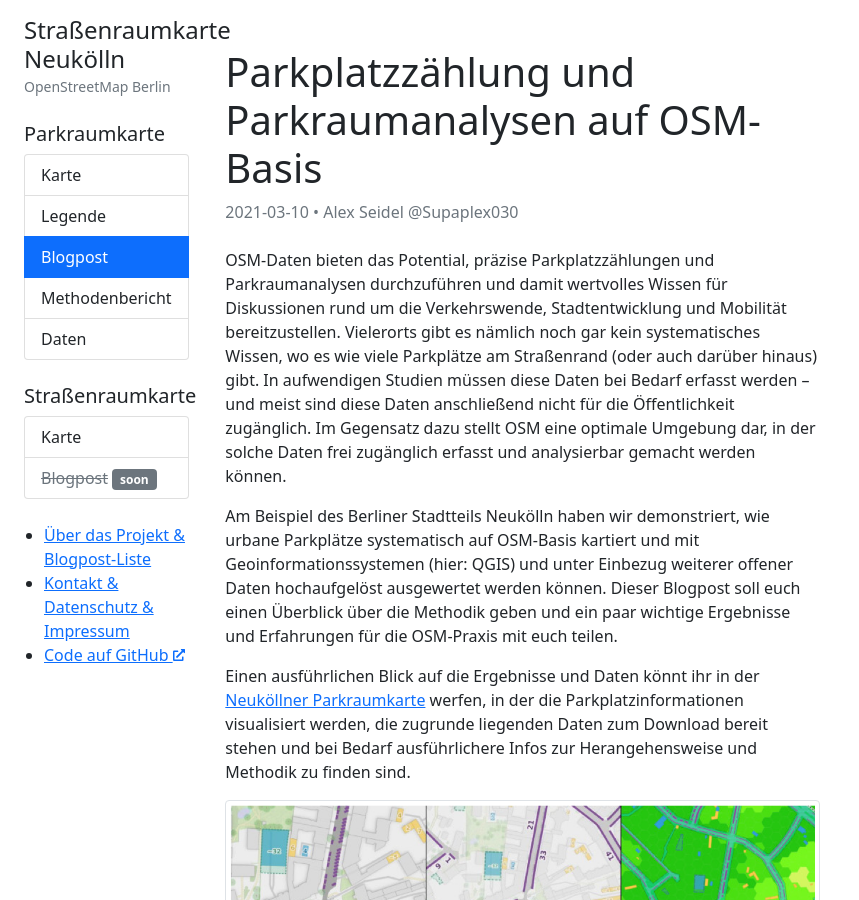
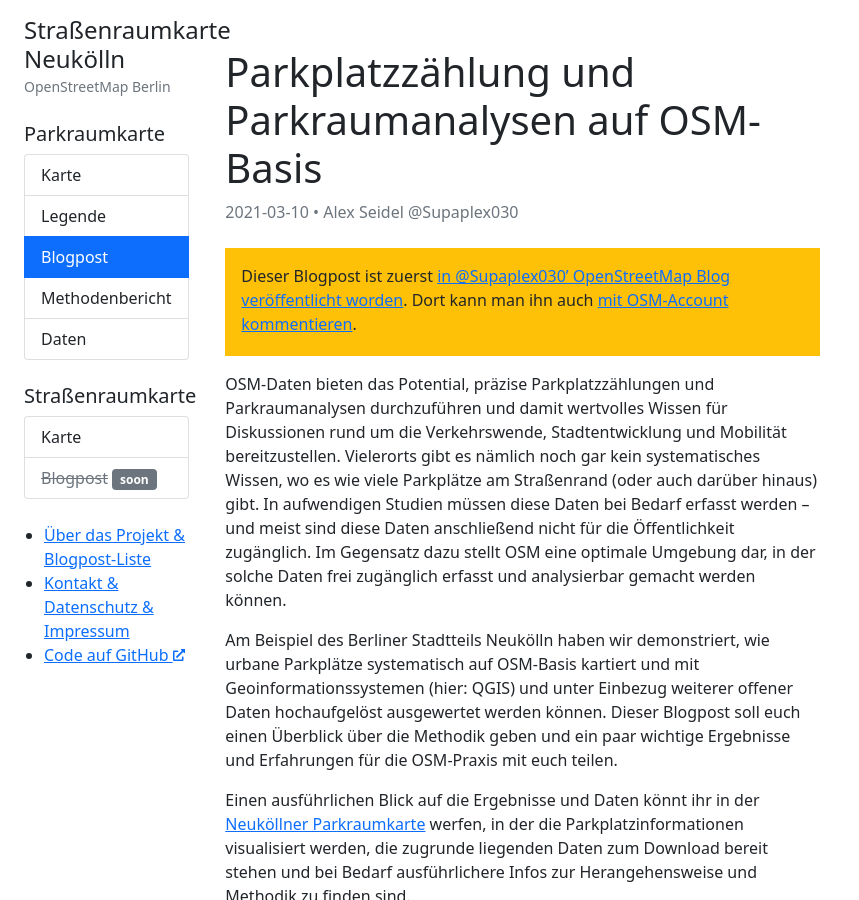
Before and after one commit to osmberlin/strassenraumkarte-neukoelln, a Jekyll site: the page built from _posts/2021-03-10-parkraumanalyse.md, in a window 1280 px wide and 900 px high. Shown: the whole window, without its empty margins (0-859 px from the left). Built offline with Jekyll 4.4.1, drawn with Linux system fonts in a browser that asks for light colours.

Commit message:
Update 2021-03-10-parkraumanalyse.md
Add canonical URL and link to OSM Blogpost.

```diff
--- a/_posts/2021-03-10-parkraumanalyse.md
+++ b/_posts/2021-03-10-parkraumanalyse.md
@@ -4,7 +4,14 @@ date: 2021-03-10 12:00:00 +0100
 author: Alex Seidel @Supaplex030
 layout: post
 menu_highlight: blogpost_parkraumkarte
+canonical_url: https://www.openstreetmap.org/user/Supaplex030/diary/396105
 ---
+
+<div class="bg-warning px-3 pt-3 pb-1 mb-3">
+
+Dieser Blogpost ist zuerst [in @Supaplex030' OpenStreetMap Blog veröffentlicht worden](https://www.openstreetmap.org/user/Supaplex030/diary/396105). Dort kann man ihn auch [mit OSM-Account kommentieren](https://www.openstreetmap.org/user/Supaplex030/diary/396105#newcomment).
+
+</div>
 
 OSM-Daten bieten das Potential, präzise Parkplatzzählungen und Parkraumanalysen durchzuführen und damit wertvolles Wissen für Diskussionen rund um die Verkehrswende, Stadtentwicklung und Mobilität bereitzustellen. Vielerorts gibt es nämlich noch gar kein systematisches Wissen, wo es wie viele Parkplätze am Straßenrand (oder auch darüber hinaus) gibt. In aufwendigen Studien müssen diese Daten bei Bedarf erfasst werden -- und meist sind diese Daten anschließend nicht für die Öffentlichkeit zugänglich. Im Gegensatz dazu stellt OSM eine optimale Umgebung dar, in der solche Daten frei zugänglich erfasst und analysierbar gemacht werden können.
 
```
